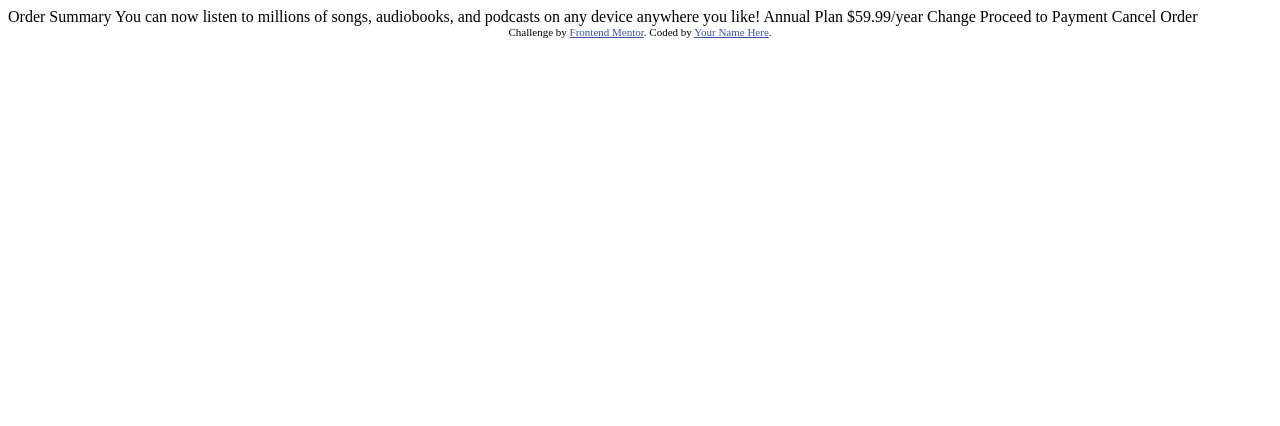
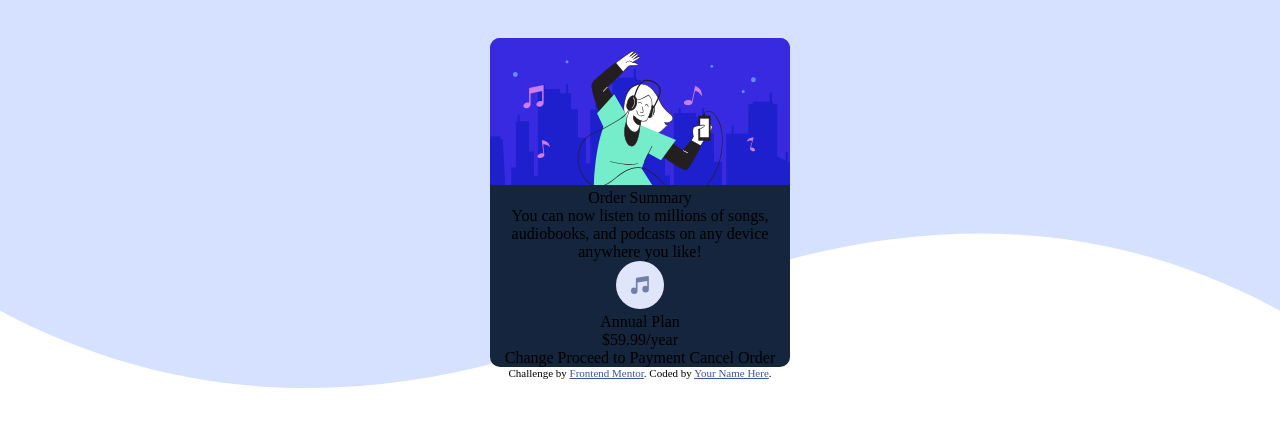
Before and after one commit to DatBoiDarius31/Order-summary-challenge, a plain HTML site: page index.html in a window 1280 px wide. Drawn offline with Linux system fonts and the light colour scheme.

Commit message:
30 min checkpoint
all work i did in 30 mins

```diff
--- a/index.html
+++ b/index.html
@@ -1,8 +1,10 @@
 <!DOCTYPE html>
 <html lang="en">
+
 <head>
   <meta charset="UTF-8">
-  <meta name="viewport" content="width=device-width, initial-scale=1.0"> <!-- displays site properly based on user's device -->
+  <meta name="viewport" content="width=device-width, initial-scale=1.0">
+  <!-- displays site properly based on user's device -->
 
   <link rel="icon" type="image/png" sizes="32x32" href="./images/favicon-32x32.png">
 
@@ -10,28 +12,82 @@
 
   <!-- Feel free to remove these styles or customise in your own stylesheet 👍 -->
   <style>
-    .attribution { font-size: 11px; text-align: center; }
-    .attribution a { color: hsl(228, 45%, 44%); }
+    .attribution {
+      font-size: 11px;
+      text-align: center;
+    }
+
+    .attribution a {
+      color: hsl(228, 45%, 44%);
+    }
+
+
+    .page {
+      background: url("/images/pattern-background-desktop.svg");
+      background-size: cover;
+      background-repeat: no-repeat;
+      text-align: center;
+      padding-top: 30px;
+    }
+
+    .wrapper {
+      min-height: auto;
+      width: 300px;
+      background-color: hsl(216, 50%, 16%);
+      display: inline-block;
+      border-radius: 10px;
+      text-align: left;
+    }
+
+    .image {
+      width: 100%;
+      height: auto;
+      border-radius: 10px 10px 0px 0px;
+      object-fit: contain;
+    }
+
+    .content{
+      text-align: center;
+    }
   </style>
 </head>
-<body>
 
-  Order Summary
+<body class="page">
 
-  You can now listen to millions of songs, audiobooks, and podcasts on any
-  device anywhere you like!
+  <div class="wrapper">
 
-  Annual Plan
-  $59.99/year
 
-  Change
+    <img src="/images/illustration-hero.svg" alt="" class="image">
 
-  Proceed to Payment
-  Cancel Order
+    <div class="content">
+
+      <div class="title">Order Summary</div>
+      <div class="description">You can now listen to millions of songs, audiobooks, and podcasts on any
+    device anywhere you like!</div>
+
+
+        <div class="plan-container">
+          <div class="music-image"><img src="/images/icon-music.svg" alt=""></div>
+          <div class="plan-type">Annual Plan</div>
+          <div class="plan-price">$59.99/year</div>
+        </div>
+
+
+    Change
+
+    Proceed to Payment
+    Cancel Order
+    </div>
+
+
+
+  </div>
+
 
   <div class="attribution">
     Challenge by <a href="https://www.frontendmentor.io?ref=challenge" target="_blank">Frontend Mentor</a>.
     Coded by <a href="#">Your Name Here</a>.
   </div>
 </body>
+
 </html>
```
